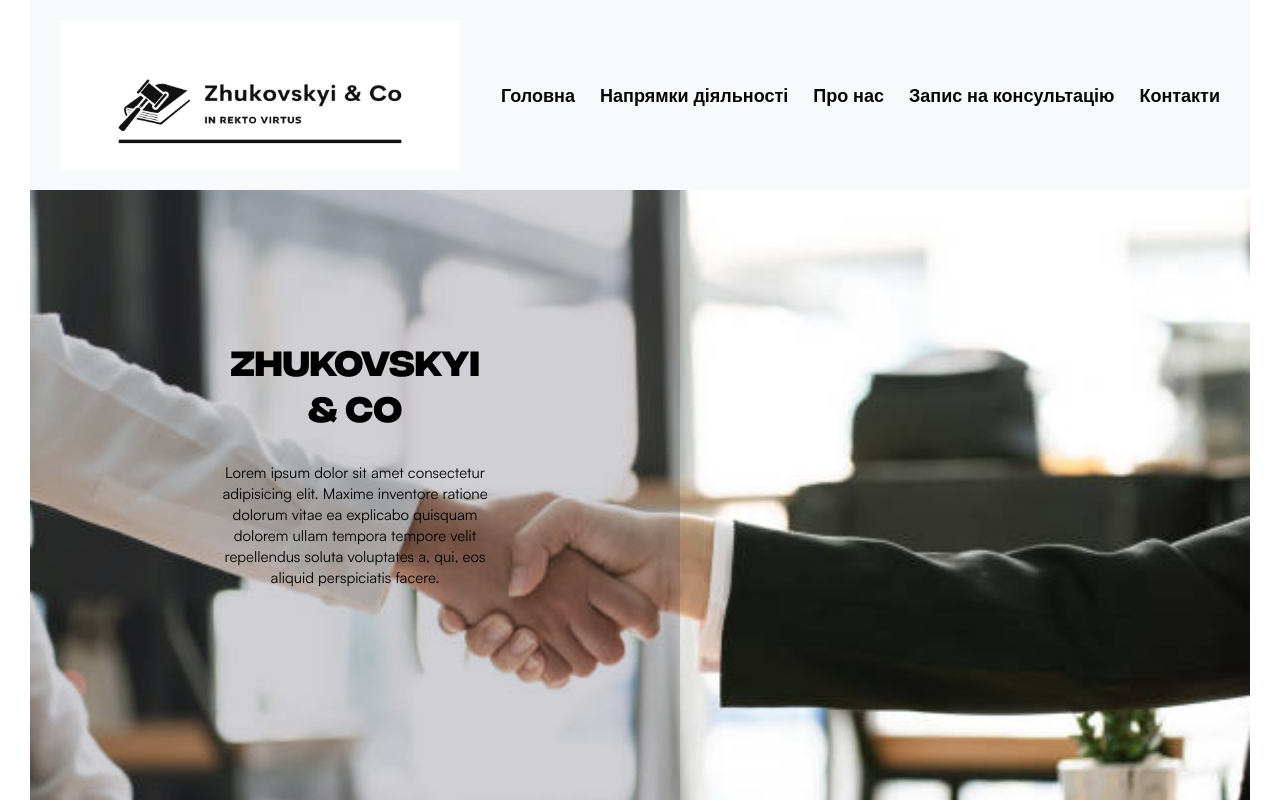
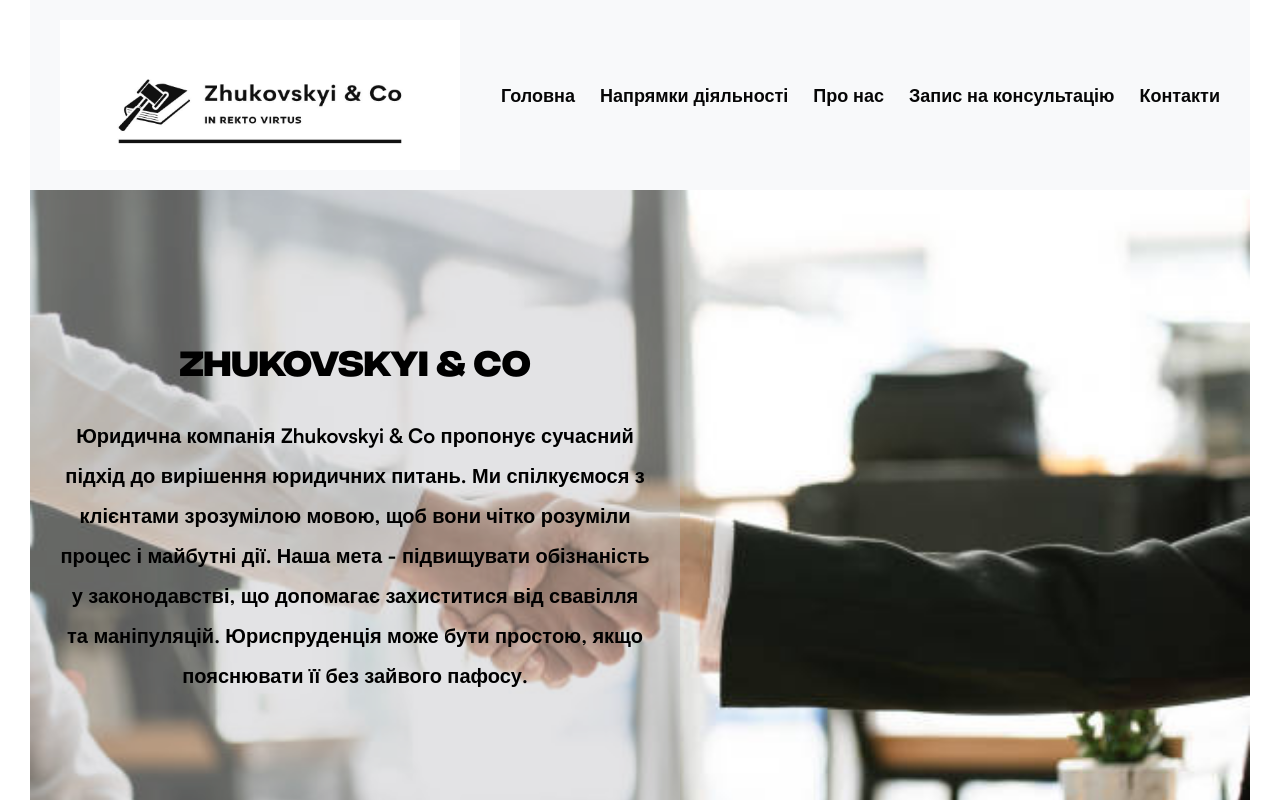
Before and after one commit to Victoria060187/zhykovskiy_project, a React (Create React App) app: page / in a window 1280 px wide. Shown: the top 800 px of the page. Built offline with nearby package versions, Linux system fonts and the light colour scheme.

Commit message:
added a new content for a Main page, changed some css style

```diff
--- a/src/components/mainPage/MainPage.css
+++ b/src/components/mainPage/MainPage.css
@@ -11,11 +11,10 @@
 	position: absolute;
 	left: 0;
 	top: 0;
-	background: rgba(64, 64, 84, 0.25);
+	background: rgba(192, 192, 197, 0.444);
 }
 
 .main-content {
-	width: 340px;
 	margin: 150px auto;
     text-align: center;
 }
@@ -29,6 +28,7 @@
 
 .main-text {
     margin: 30px;
-    font-size: 15px;
-    font-weight: 100;
+    font-size: 20px;
+    font-weight: 550;
+    line-height: 40px;
 }
--- a/src/components/mainPage/MainPage.jsx
+++ b/src/components/mainPage/MainPage.jsx
@@ -8,9 +8,11 @@ function MainPage() {
         <div className="main-content">
           <div className="main-title">Zhukovskyi & Co</div>
           <div className="main-text">
-            Lorem ipsum dolor sit amet consectetur adipisicing elit. Maxime inventore ratione
-            dolorum vitae ea explicabo quisquam dolorem ullam tempora tempore velit repellendus
-            soluta voluptates a, qui, eos aliquid perspiciatis facere.
+            Юридична компанія Zhukovskyi & Co пропонує сучасний підхід до вирішення юридичних
+            питань. Ми спілкуємося з клієнтами зрозумілою мовою, щоб вони чітко розуміли процес і
+            майбутні дії. Наша мета - підвищувати обізнаність у законодавстві, що допомагає
+            захиститися від свавілля та маніпуляцій. Юриспруденція може бути простою, якщо
+            пояснювати її без зайвого пафосу.
           </div>
         </div>
       </div>
```
